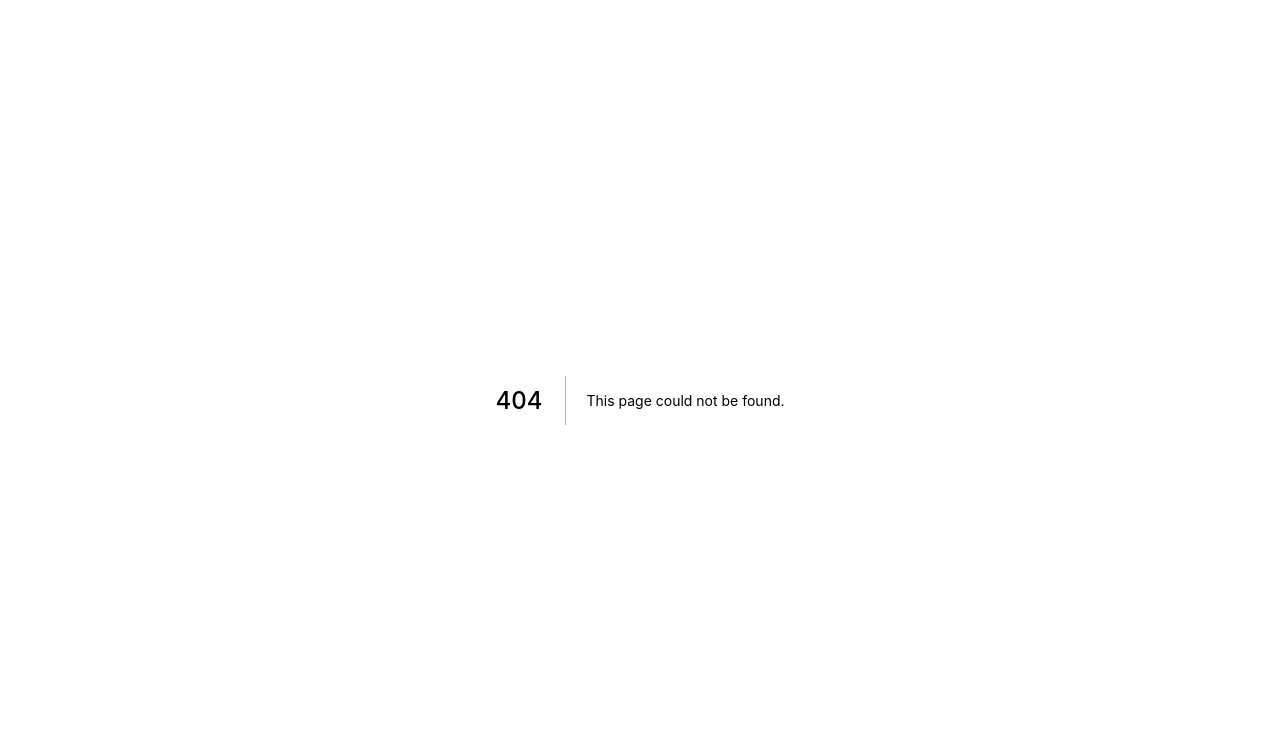
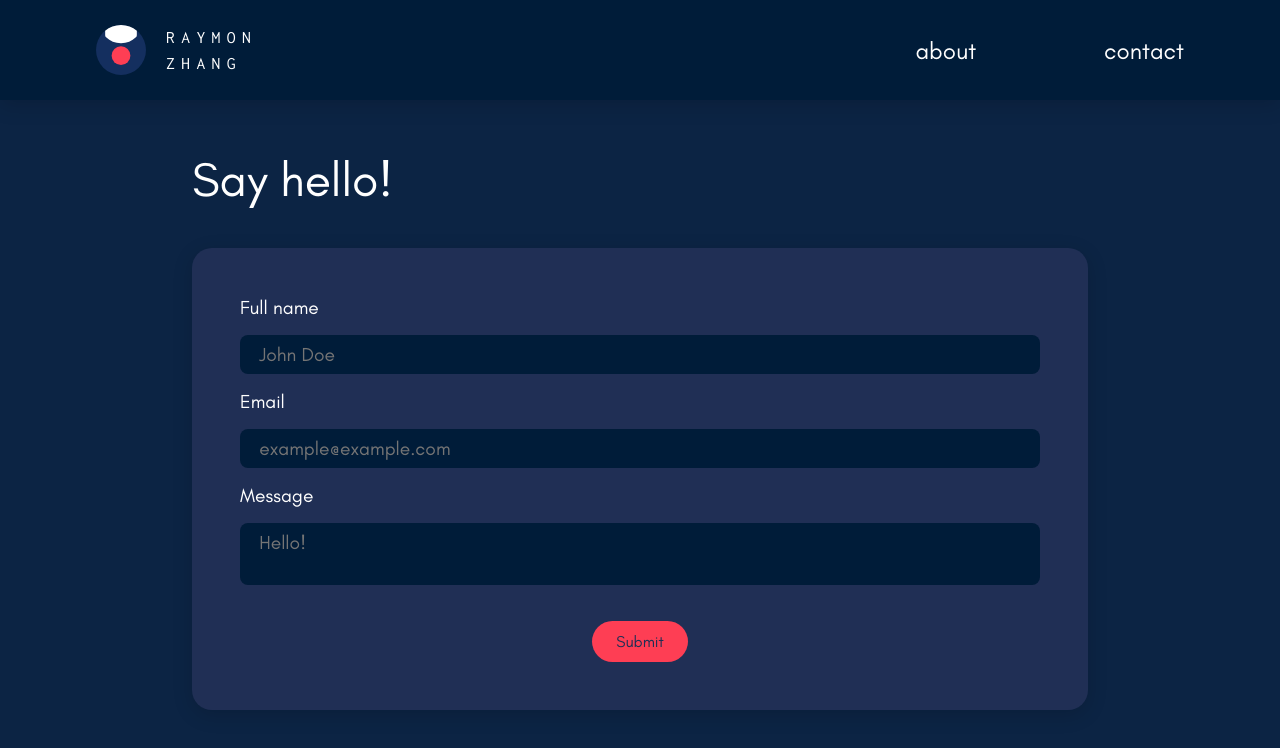
Before and after one commit to raymon-zhang/raymon-zhang.github.io, a Next.js app: page /contact in a window 1280 px wide. Before the commit this address had no page. Shown: the top 748 px of the page. Built offline with nearby package versions, Linux system fonts and the light colour scheme.

Commit message:
Add a contact page

```diff
--- a/package.json
+++ b/package.json
@@ -11,8 +11,10 @@
   },
   "dependencies": {
     "@svgr/webpack": "^5.5.0",
+    "@types/nodemailer": "^6.4.2",
     "framer-motion": "^4.1.17",
     "next": "11.0.1",
+    "nodemailer": "^6.6.2",
     "react": "17.0.2",
     "react-dom": "17.0.2",
     "react-intersection-observer": "^8.32.0",
--- /dev/null
+++ b/pages/contact.tsx
@@ -0,0 +1,116 @@
+import { useState } from "react";
+
+import { DefaultLayout } from "../layouts/DefaultLayout";
+
+import styles from "../styles/contact.module.scss";
+
+export default function Contact() {
+    const [name, setName] = useState("");
+    const [email, setEmail] = useState("");
+    const [message, setMessage] = useState("");
+
+    type sendingType = "notSent" | "sending" | "sent" | "error";
+    const [sending, setSending] = useState<sendingType>("notSent");
+
+    const handleSubmit = (e: React.FormEvent<HTMLFormElement>) => {
+        e.preventDefault();
+        setSending("sending");
+
+        const data = { name, email, message };
+
+        fetch("https://raymonzhang-email-handler.vercel.app/api/contact", {
+            method: "POST",
+            headers: {
+                "Content-Type": "application/json",
+            },
+            body: JSON.stringify(data),
+        }).then((res) => {
+            if (res.status === 200) {
+                setSending("sent");
+                setName("");
+                setEmail("");
+                setMessage("");
+            } else {
+                setSending("error");
+            }
+        });
+    };
+
+    return (
+        <DefaultLayout>
+            <section className={styles.contact}>
+                <div className={styles.contactContainer}>
+                    <h1 className={styles.contactHeading}>Say hello!</h1>
+                    <form
+                        onSubmit={handleSubmit}
+                        className={styles.contactForm}
+                    >
+                        {sending === "sent" ? (
+                            <>
+                                <h3>Thanks for reaching out!</h3>
+                                <p>
+                                    {
+                                        "I'll be get back to you as soon as possible."
+                                    }
+                                </p>
+                            </>
+                        ) : (
+                            <>
+                                <label htmlFor="name">Full name</label>
+                                <input
+                                    value={name}
+                                    onChange={(e) => setName(e.target.value)}
+                                    type="text"
+                                    name="name"
+                                    id="name"
+                                    placeholder="John Doe"
+                                    required
+                                />
+
+                                <label htmlFor="email">Email</label>
+                                <input
+                                    value={email}
+                                    onChange={(e) => setEmail(e.target.value)}
+                                    type="email"
+                                    name="email"
+                                    id="email"
+                                    placeholder="example@example.com"
+                                    required
+                                />
+
+                                <label htmlFor="message">Message</label>
+                                <textarea
+                                    value={message}
+                                    onChange={(e) => setMessage(e.target.value)}
+                                    name="message"
+                                    id="message"
+                                    placeholder="Hello!"
+                                    required
+                                    cols={3}
+                                />
+                                <input
+                                    type="checkbox"
+                                    name="contact_me_by_fax_only"
+                                    value={1}
+                                    style={{ display: "none" }}
+                                    tabIndex={-1}
+                                    autoComplete="off"
+                                />
+
+                                <button
+                                    type="submit"
+                                    disabled={sending !== "notSent"}
+                                >
+                                    {sending === "sending" && "Sending..."}
+                                    {sending === "notSent" && "Submit"}
+                                    {sending === "error" &&
+                                        "Oops! Something went wrong. Please try again"}
+                                </button>
+                            </>
+                        )}
+                    </form>
+                </div>
+            </section>
+        </DefaultLayout>
+    );
+}
--- /dev/null
+++ b/styles/contact.module.scss
@@ -0,0 +1,75 @@
+.contact {
+    width: 100vw;
+    min-height: calc(100vh - var(--navbar-height));
+    display: flex;
+    align-items: center;
+    justify-content: center;
+
+    .contactContainer {
+        margin-bottom: 5rem;
+
+        .contactHeading {
+            font-size: 3rem;
+            font-weight: normal;
+        }
+
+        .contactForm {
+            background-color: var(--color-bg60);
+            padding: 3rem;
+            border-radius: 20px;
+            box-shadow: 0px 5px 20px var(--color-shadow);
+            width: 70vw;
+            text-align: center;
+
+            label {
+                font-size: 1.2rem;
+                margin-bottom: 1rem;
+                display: block;
+                text-align: left;
+            }
+
+            input,
+            textarea {
+                width: 100%;
+                background-color: var(--color-bg100);
+                border: none;
+                padding: 0.5rem 1.2rem;
+                border-radius: 8px;
+                margin-bottom: 1rem;
+                font-family: inherit;
+                color: var(--color-bg0);
+                font-size: 1.2rem;
+                resize: none;
+
+                &:focus {
+                    outline: none;
+                    box-shadow: 0px 0px 0px 1px var(--color-bg30);
+                }
+            }
+
+            button {
+                background-color: var(--color-accent);
+                border: none;
+                padding: 0.7rem 1.5rem;
+                font-family: inherit;
+                font-size: 1rem;
+                color: var(--color-bg60);
+                border-radius: 9999px;
+                margin-top: 1rem;
+                cursor: pointer;
+            }
+
+            h3 {
+                font-weight: normal;
+                font-size: 2rem;
+                margin-top: 0;
+            }
+
+            p {
+                margin-bottom: 0;
+                font-size: 1.2rem;
+                color: var(--color-accent);
+            }
+        }
+    }
+}
```
Also changed, not shown: 1 other file (tests, documents, lock files or other folders).
